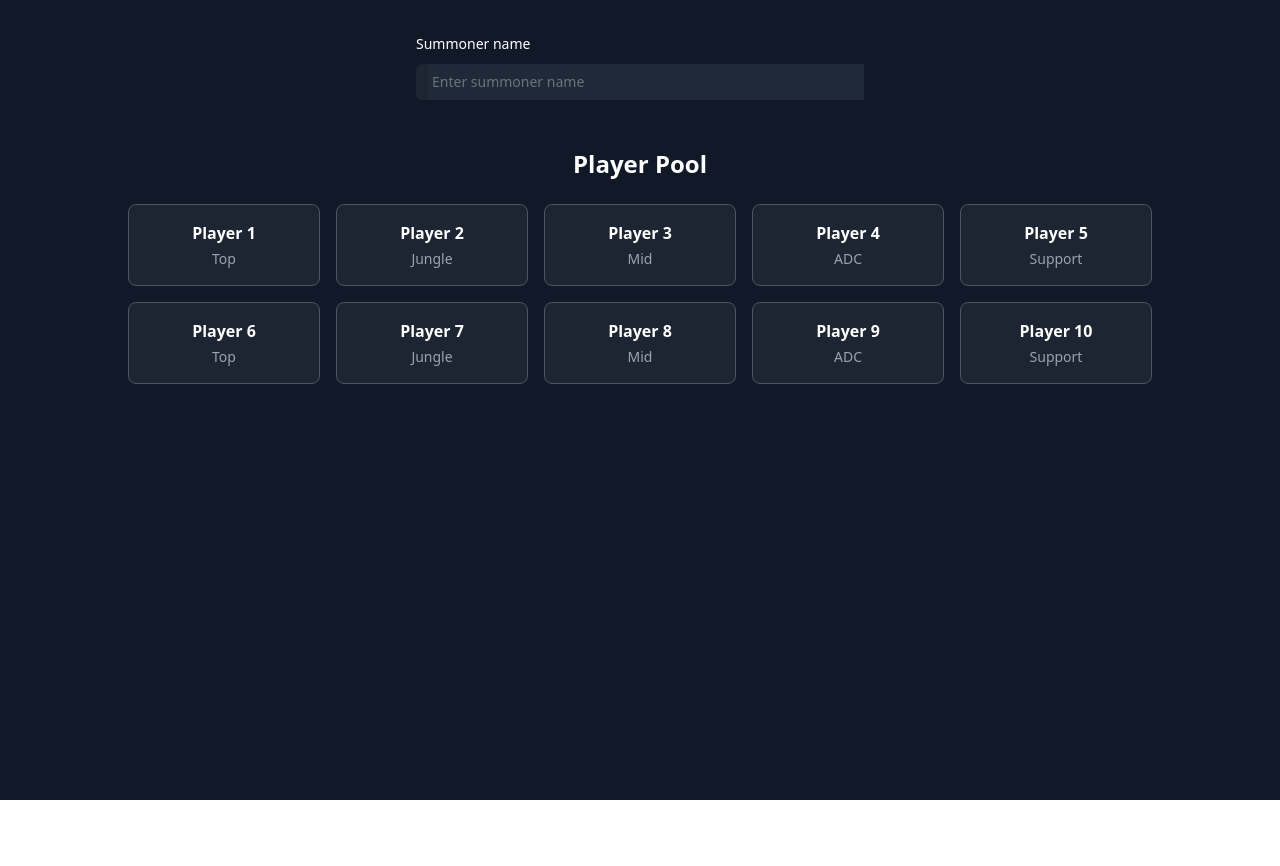
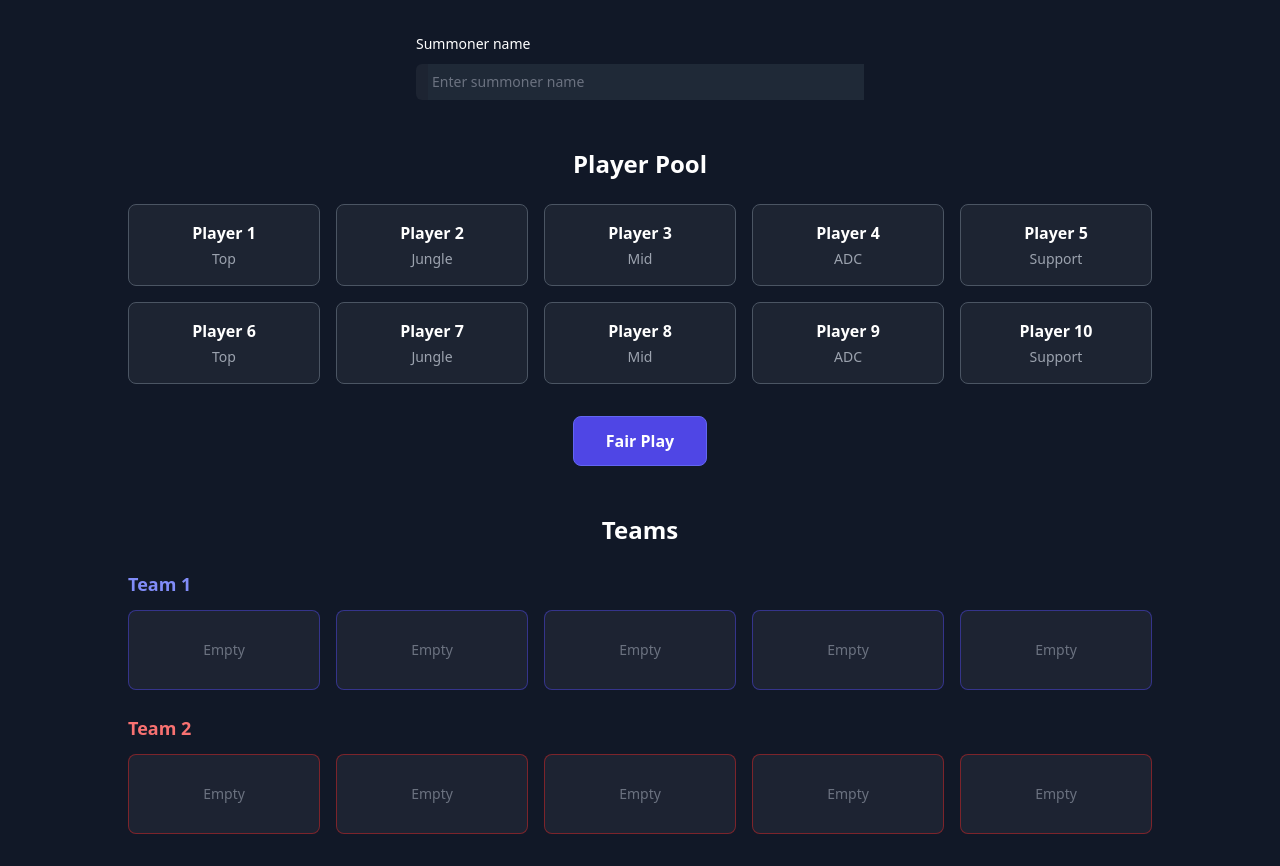
Before and after one commit to lcugura1/League5v5, an Angular app in the folder angular-league-5v5/: page / in a window 1280 px wide. Before the commit the page ends 800 px from the top, so only its background shows below. Built offline with nearby package versions, Linux system fonts and the light colour scheme.

Commit message:
Created a new button and a layout for two teams that will be generated.

```diff
--- a/angular-league-5v5/src/app/app.component.html
+++ b/angular-league-5v5/src/app/app.component.html
@@ -95,4 +95,61 @@
           <div class="text-gray-400 text-sm">Support</div>
         </div>
       </div>
-</div>
+  </div>
+
+      <!-- Fair Play Button -->
+      <div class=" max-w-5xl mx-auto mt-8 text-center">
+        <button class="bg-indigo-600 hover:bg-indigo-700 text-white font-semibold py-3 px-8 rounded-lg border border-indigo-500 transition-colors">
+          Fair Play
+        </button>
+      </div>
+
+    <!-- Team Pool -->
+    <div class="max-w-5xl mx-auto mt-12">
+      <h2 class="text-2xl font-bold text-white mb-6 text-center">Teams</h2>
+
+      <!-- Team 1 -->
+      <div class="mb-6">
+        <h3 class="text-lg font-semibold text-indigo-400 mb-3">Team 1</h3>
+        <div class="grid grid-cols-5 gap-4">
+          <div class="bg-white/5 rounded-lg p-4 border border-indigo-600/50 min-h-[80px] flex items-center justify-center">
+            <span class="text-gray-500 text-sm">Empty</span>
+          </div>
+          <div class="bg-white/5 rounded-lg p-4 border border-indigo-600/50 min-h-[80px] flex items-center justify-center">
+            <span class="text-gray-500 text-sm">Empty</span>
+          </div>
+          <div class="bg-white/5 rounded-lg p-4 border border-indigo-600/50 min-h-[80px] flex items-center justify-center">
+            <span class="text-gray-500 text-sm">Empty</span>
+          </div>
+          <div class="bg-white/5 rounded-lg p-4 border border-indigo-600/50 min-h-[80px] flex items-center justify-center">
+            <span class="text-gray-500 text-sm">Empty</span>
+          </div>
+          <div class="bg-white/5 rounded-lg p-4 border border-indigo-600/50 min-h-[80px] flex items-center justify-center">
+            <span class="text-gray-500 text-sm">Empty</span>
+          </div>
+        </div>
+      </div>
+
+      <!-- Team 2 -->
+      <div>
+        <h3 class="text-lg font-semibold text-red-400 mb-3">Team 2</h3>
+        <div class="grid grid-cols-5 gap-4">
+          <div class="bg-white/5 rounded-lg p-4 border border-red-600/50 min-h-[80px] flex items-center justify-center">
+            <span class="text-gray-500 text-sm">Empty</span>
+          </div>
+          <div class="bg-white/5 rounded-lg p-4 border border-red-600/50 min-h-[80px] flex items-center justify-center">
+            <span class="text-gray-500 text-sm">Empty</span>
+          </div>
+          <div class="bg-white/5 rounded-lg p-4 border border-red-600/50 min-h-[80px] flex items-center justify-center">
+            <span class="text-gray-500 text-sm">Empty</span>
+          </div>
+          <div class="bg-white/5 rounded-lg p-4 border border-red-600/50 min-h-[80px] flex items-center justify-center">
+            <span class="text-gray-500 text-sm">Empty</span>
+          </div>
+          <div class="bg-white/5 rounded-lg p-4 border border-red-600/50 min-h-[80px] flex items-center justify-center">
+            <span class="text-gray-500 text-sm">Empty</span>
+          </div>
+        </div>
+      </div>
+    </div>
+  </div>
```
